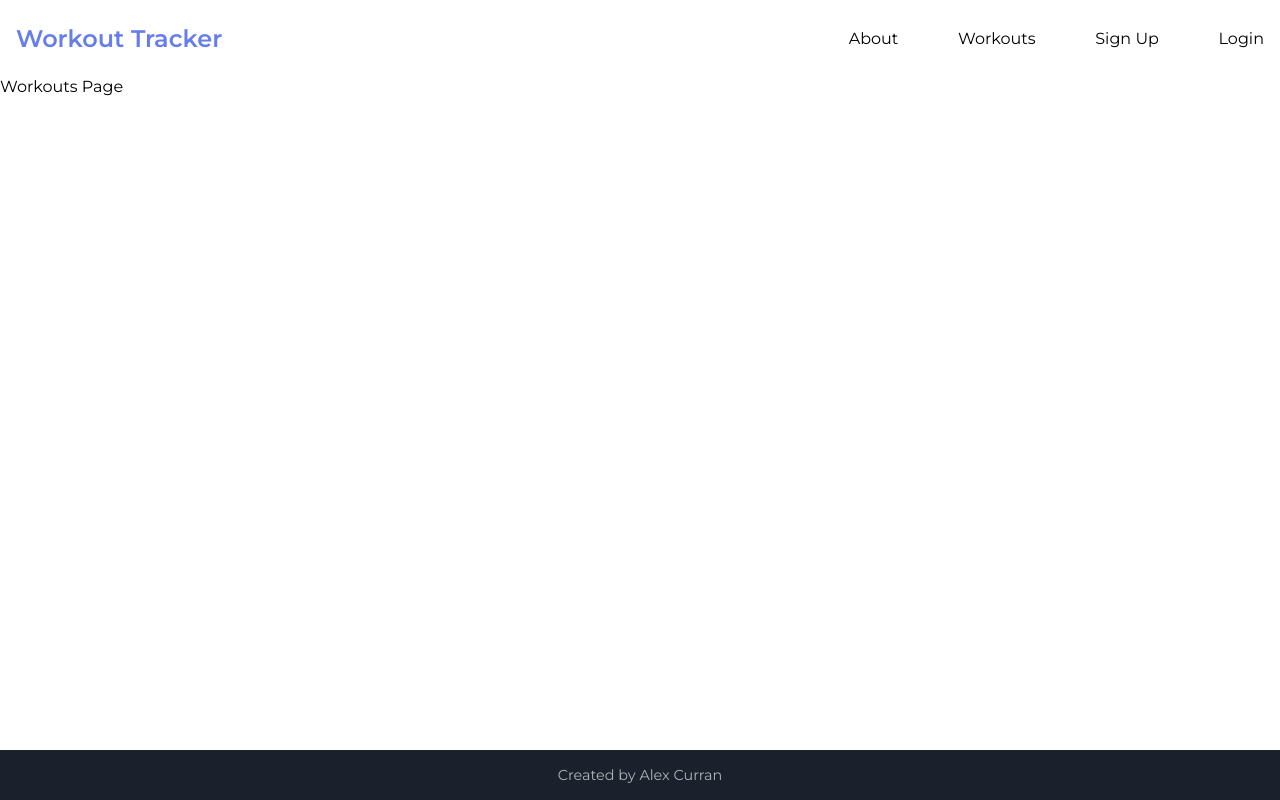
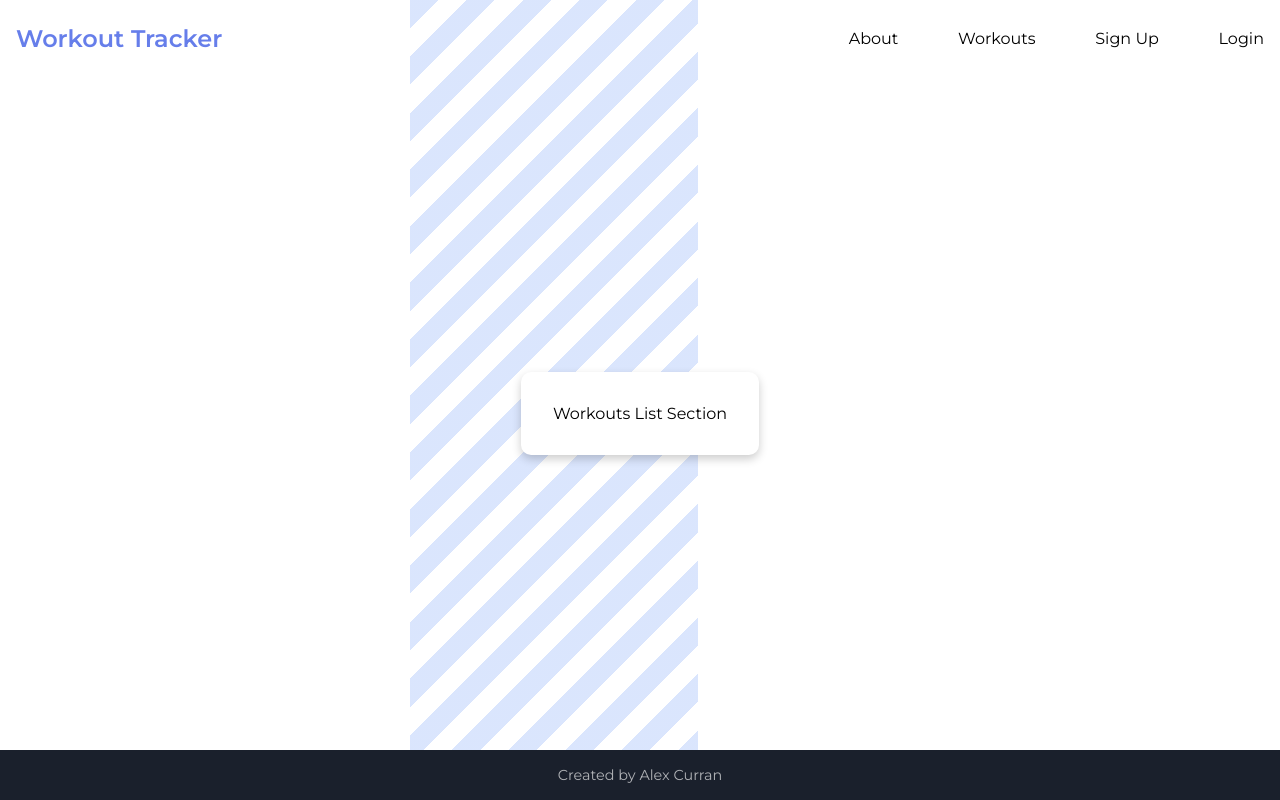
Before and after one commit to apcurran/workout-tracker-app, a React (Create React App) app in the folder client/: page /workouts in a window 1280 px wide. Built offline with nearby package versions, Linux system fonts and the light colour scheme.

Commit message:
Base layout setup for Workouts page

```diff
--- a/client/src/components/Workouts.js
+++ b/client/src/components/Workouts.js
@@ -1,9 +1,11 @@
 import React from 'react';
+import WorkoutsList from "./WorkoutsList";
 
 export default function Workouts() {
     return (
-        <div>
-            Workouts Page
+        <div className="workouts-grid-container">
+            <WorkoutsList />
+            <div className="stripes"></div>
         </div>
     )
 }
--- /dev/null
+++ b/client/src/components/WorkoutsList.js
@@ -0,0 +1,9 @@
+import React from 'react';
+
+export default function WorkoutsList() {
+    return (
+        <section className="workouts-list">
+            Workouts List Section
+        </section>
+    )
+}
--- a/client/src/index.css
+++ b/client/src/index.css
@@ -72,6 +72,8 @@
 
   list-style: none;
 }
+
+/* Home Page */
 
 .home-grid-container {
   max-width: 78rem;
@@ -150,3 +152,40 @@
   text-transform: uppercase;
   letter-spacing: .08em;
 }
+
+/* Workouts Page */
+
+.workouts-grid-container {
+  max-width: 78rem;
+  margin: 0 auto;
+  display: grid;
+  grid-template-columns: 1fr;
+  grid-auto-rows: 1fr;
+}
+
+.workouts-list {
+  align-self: center;
+
+  padding: 2rem;
+  border-radius: 10px;
+  box-shadow: 0 4px 10px rgba(0, 0, 0, .2);
+  background-color: #fff;
+}
+
+.stripes {
+  position: absolute;
+  top: 0;
+  left: 32%;
+  z-index: -5;
+
+  width: 18rem;
+  min-height: 100vh;
+  background: repeating-linear-gradient(
+    135deg,
+    var(--light-purple),
+    var(--light-purple) 1.25rem,
+    #fff 1.25rem,
+    #fff 2.5rem
+  );
+  opacity: .4;
+}
```
